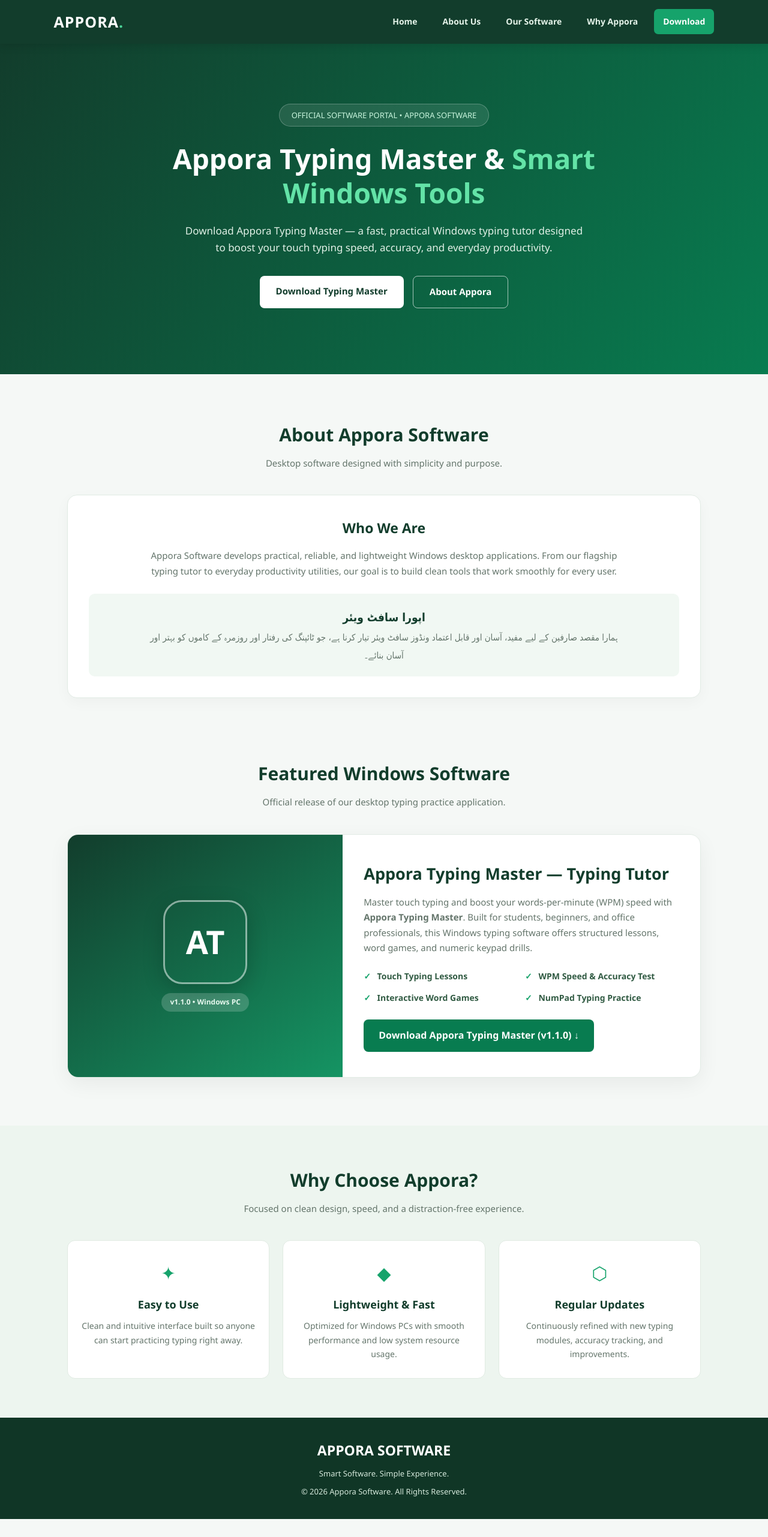
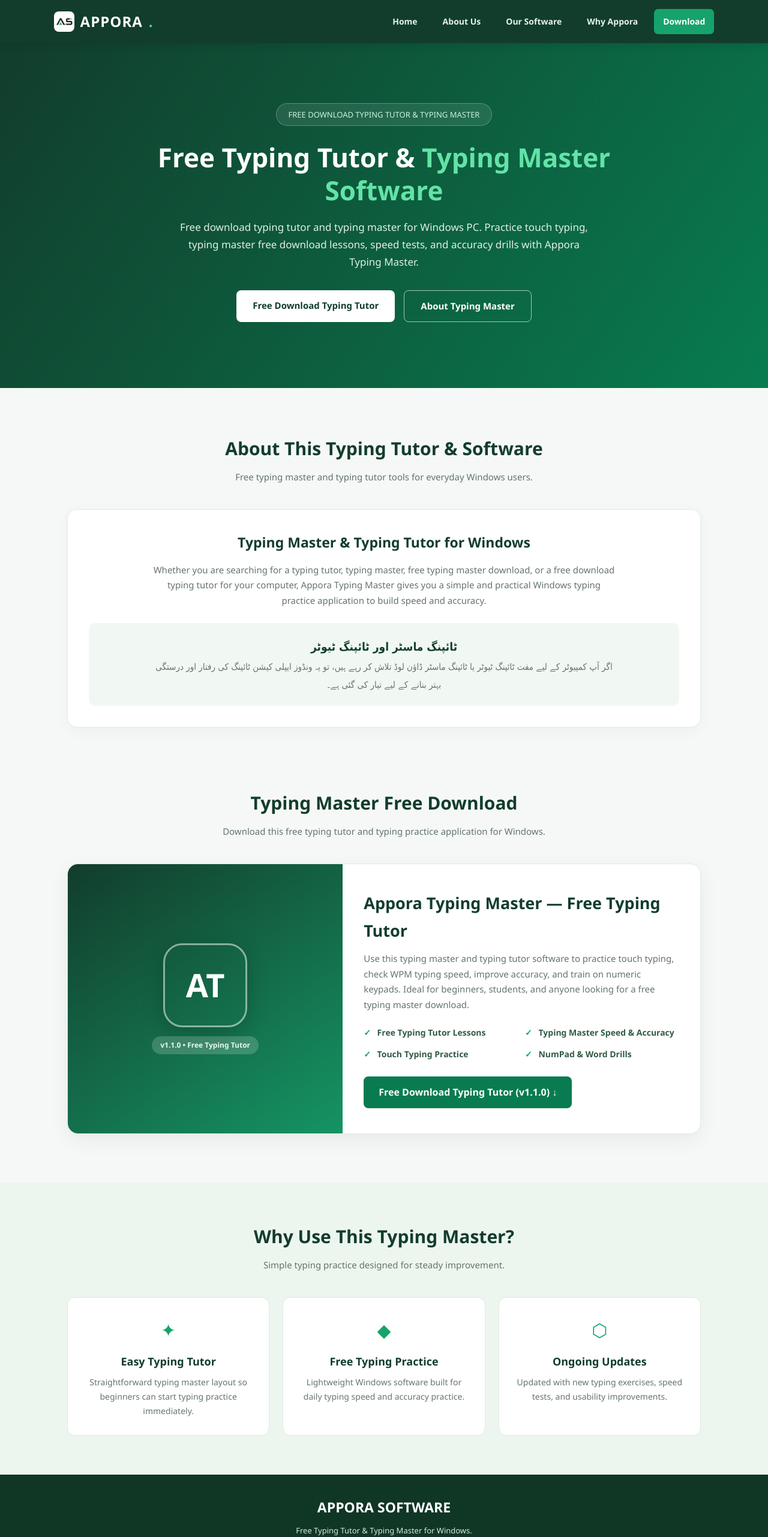
Before and after one commit to apporasoftware/apporasoftware.github.io, a plain HTML site: page index.html in a window 1280 px wide. Shown: the top 2563 px of the page at 60% size. Before the commit the page ends 2533 px from the top, so only its background shows below. Drawn offline with Linux system fonts and the light colour scheme.

Commit message:
Update index.html

```diff
--- a/index.html
+++ b/index.html
@@ -5,24 +5,26 @@
     <meta name="viewport" content="width=device-width, initial-scale=1.0">
 
     <meta name="google-site-verification" content="PgGOg4RWPH0kiT1RGmIXbCGh1lB6I_83J6gtxWgzRMo">
-<link rel="icon" type="image/png" href="/logo.png">
-<link rel="shortcut icon" type="image/png" href="/logo.png">
-<link rel="apple-touch-icon" href="/logo.png">
-    <title>Appora Typing Master | Free Typing Tutor & Windows Software</title>
-     <title>Typing Master | Free Typing Tutor For Windows Software</title>
-   <title>Typing Master Free Download| Free Typing Tutor download</title>
-    <meta name="description" content="Download Appora Typing Master — a free Windows typing tutor and practice software designed to improve your touch typing speed (WPM) and keyboard accuracy.">
 
-    <meta name="keywords" content="Appora Software, Appora Typing Master, typing tutor, typing master free download, typing practice software, touch typing tutor, Windows typing app">
+    <title>Appora Typing Master | Typing Master Download </title>
+
+    <meta name="description" content="Free download typing tutor and typing master for Windows PC. Practice touch typing, improve WPM speed and accuracy with Appora Typing Master.">
+
+    <meta name="keywords" content="free download typing tutor, typing master, typing tutor, free typing master download, typing master free download, typing practice software, touch typing tutor, Windows typing app, Appora Typing Master">
 
     <meta name="robots" content="index, follow">
 
     <link rel="canonical" href="https://apporasoftware.github.io/">
     <meta property="og:site_name" content="Appora Software">
-    <meta property="og:title" content="Appora Typing Master | Free Windows Typing Tutor">
-    <meta property="og:description" content="Improve your typing speed and accuracy with Appora Typing Master. Official Windows desktop typing practice software.">
+    <meta property="og:title" content="Free Typing Tutor &amp; Typing Master Download | Appora Typing Master">
+    <meta property="og:description" content="Free download typing tutor and typing master software for Windows. Improve typing speed and accuracy.">
     <meta property="og:url" content="https://apporasoftware.github.io/">
     <meta property="og:type" content="website">
+
+    <!-- Appora Software Favicon -->
+    <link rel="icon" type="image/png" href="/logo.png">
+    <link rel="shortcut icon" type="image/png" href="/logo.png">
+    <link rel="apple-touch-icon" href="/logo.png">
 
     <!-- Structured Data for Site Name & Software App -->
     <script type="application/ld+json">
@@ -31,16 +33,16 @@
         "@context": "https://schema.org",
         "@type": "WebSite",
         "name": "Appora Software",
-        "alternateName": ["Appora", "Appora Typing Master"],
+        "alternateName": ["Appora Typing Master", "Typing Master", "Typing Tutor"],
         "url": "https://apporasoftware.github.io/"
       },
       {
         "@context": "https://schema.org",
         "@type": "SoftwareApplication",
-        "name": "Appora Typing Master",
+        "name": "Appora Typing Master — Free Typing Tutor",
         "operatingSystem": "Windows",
         "applicationCategory": "EducationalApplication",
-        "description": "A Windows desktop typing tutor and practice application designed to improve typing speed and accuracy.",
+        "description": "Free download typing tutor and typing master software for Windows to practice touch typing, WPM speed, and keyboard accuracy.",
         "offers": {
           "@type": "Offer",
           "price": "0",
@@ -49,12 +51,6 @@
       }
     ]
     </script>
-
-<!-- Appora Software Favicon -->
-<link rel="icon" type="image/png" href="/logo.png">
-<link rel="shortcut icon" type="image/png" href="/logo.png">
-<link rel="apple-touch-icon" href="/logo.png">
-
 
     <style>
         :root {
@@ -99,12 +95,24 @@
 
         .logo {
             color: white;
-            font-size: 25px;
+            font-size: 24px;
             font-weight: 800;
             letter-spacing: 1px;
+            display: flex;
+            align-items: center;
+            gap: 10px;
         }
 
-        .logo span {
+        .nav-icon {
+            width: 34px;
+            height: 34px;
+            border-radius: 8px;
+            object-fit: cover;
+            background: #ffffff;
+            padding: 2px;
+        }
+
+        .logo .dot {
             color: #4bd69a;
         }
 
@@ -163,7 +171,7 @@
         }
 
         .hero h1 {
-            font-size: 46px;
+            font-size: 44px;
             line-height: 1.25;
             margin-bottom: 20px;
             font-weight: 800;
@@ -176,7 +184,7 @@
         .hero p {
             font-size: 17px;
             color: #e0f0e6;
-            max-width: 680px;
+            max-width: 700px;
             margin: 0 auto 32px;
         }
 
@@ -505,7 +513,8 @@
 <!-- Navigation -->
 <nav>
     <div class="logo">
-        APPORA<span>.</span>
+        <img src="https://apporasoftware.github.io/logo.png" alt="Appora Software Logo" class="nav-icon">
+        <span>APPORA</span><span class="dot">.</span>
     </div>
 
     <div class="nav-links">
@@ -521,25 +530,25 @@
 <header class="hero" id="home">
     <div class="hero-content">
         <div class="hero-tag">
-            OFFICIAL SOFTWARE PORTAL • APPORA SOFTWARE
+            FREE DOWNLOAD TYPING TUTOR &amp; TYPING MASTER
         </div>
 
         <h1>
-            Appora Typing Master &amp;
-            <span>Smart Windows Tools</span>
+            Free Typing Tutor &amp;
+            <span>Typing Master Software</span>
         </h1>
 
         <p>
-            Download Appora Typing Master — a fast, practical Windows typing tutor designed to boost your touch typing speed, accuracy, and everyday productivity.
+            Free download typing tutor and typing master for Windows PC. Practice touch typing, typing master free download lessons, speed tests, and accuracy drills with Appora Typing Master.
         </p>
 
         <div class="hero-buttons">
             <a href="#software" class="btn btn-primary">
-                Download Typing Master
+                Free Download Typing Tutor
             </a>
 
             <a href="#about" class="btn btn-outline">
-                About Appora
+                About Typing Master
             </a>
         </div>
     </div>
@@ -551,21 +560,21 @@
     <section class="about" id="about">
         <div class="container">
             <div class="section-heading">
-                <h2>About Appora Software</h2>
-                <p>Desktop software designed with simplicity and purpose.</p>
+                <h2>About This Typing Tutor &amp; Software</h2>
+                <p>Free typing master and typing tutor tools for everyday Windows users.</p>
             </div>
 
             <div class="about-card">
-                <h3>Who We Are</h3>
+                <h3>Typing Master &amp; Typing Tutor for Windows</h3>
 
                 <p>
-                    Appora Software develops practical, reliable, and lightweight Windows desktop applications. From our flagship typing tutor to everyday productivity utilities, our goal is to build clean tools that work smoothly for every user.
+                    Whether you are searching for a typing tutor, typing master, free typing master download, or a free download typing tutor for your computer, Appora Typing Master gives you a simple and practical Windows typing practice application to build speed and accuracy.
                 </p>
 
                 <div class="urdu-text">
-                    <strong>اپورا سافٹ ویئر</strong>
+                    <strong>ٹائپنگ ماسٹر اور ٹائپنگ ٹیوٹر</strong>
                     <p>
-                        ہمارا مقصد صارفین کے لیے مفید، آسان اور قابل اعتماد ونڈوز سافٹ ویئر تیار کرنا ہے، جو ٹائپنگ کی رفتار اور روزمرہ کے کاموں کو بہتر اور آسان بنائے۔
+                        اگر آپ کمپیوٹر کے لیے مفت ٹائپنگ ٹیوٹر یا ٹائپنگ ماسٹر ڈاؤن لوڈ تلاش کر رہے ہیں، تو یہ ونڈوز ایپلی کیشن ٹائپنگ کی رفتار اور درستگی بہتر بنانے کے لیے تیار کی گئی ہے۔
                     </p>
                 </div>
             </div>
@@ -576,8 +585,8 @@
     <section class="software" id="software">
         <div class="container">
             <div class="section-heading">
-                <h2>Featured Windows Software</h2>
-                <p>Official release of our desktop typing practice application.</p>
+                <h2>Typing Master Free Download</h2>
+                <p>Download this free typing tutor and typing practice application for Windows.</p>
             </div>
 
             <div class="software-card">
@@ -585,40 +594,40 @@
                     <div class="software-icon">
                         AT
                     </div>
-                    <span class="version-badge">v1.1.0 • Windows PC</span>
+                    <span class="version-badge">v1.1.0 • Free Typing Tutor</span>
                 </div>
 
                 <div class="software-info">
-                    <h3>Appora Typing Master — Typing Tutor</h3>
+                    <h3>Appora Typing Master — Free Typing Tutor</h3>
 
                     <p>
-                        Master touch typing and boost your words-per-minute (WPM) speed with <strong>Appora Typing Master</strong>. Built for students, beginners, and office professionals, this Windows typing software offers structured lessons, word games, and numeric keypad drills.
+                        Use this typing master and typing tutor software to practice touch typing, check WPM typing speed, improve accuracy, and train on numeric keypads. Ideal for beginners, students, and anyone looking for a free typing master download.
                     </p>
 
                     <div class="features">
                         <div class="feature">
-                            <span>✓</span> Touch Typing Lessons
+                            <span>✓</span> Free Typing Tutor Lessons
                         </div>
 
                         <div class="feature">
-                            <span>✓</span> WPM Speed &amp; Accuracy Test
+                            <span>✓</span> Typing Master Speed &amp; Accuracy
                         </div>
 
                         <div class="feature">
-                            <span>✓</span> Interactive Word Games
+                            <span>✓</span> Touch Typing Practice
                         </div>
 
                         <div class="feature">
-                            <span>✓</span> NumPad Typing Practice
+                            <span>✓</span> NumPad &amp; Word Drills
                         </div>
                     </div>
 
                     <a
-                        href="https://github.com/apporasoftware/apporasoftware.github.io/releases/tag/v1.1.0"
+                        href="https://github.com/apporasoftware/ApporaTypingMaster/releases"
                         target="_blank"
                         rel="noopener noreferrer"
                         class="download-btn">
-                        Download Appora Typing Master (v1.1.0) ↓
+                        Free Download Typing Tutor (v1.1.0) ↓
                     </a>
                 </div>
             </div>
@@ -629,32 +638,32 @@
     <section class="benefits" id="benefits">
         <div class="container">
             <div class="section-heading">
-                <h2>Why Choose Appora?</h2>
-                <p>Focused on clean design, speed, and a distraction-free experience.</p>
+                <h2>Why Use This Typing Master?</h2>
+                <p>Simple typing practice designed for steady improvement.</p>
             </div>
 
             <div class="benefit-grid">
                 <div class="benefit-card">
                     <div class="symbol">✦</div>
-                    <h3>Easy to Use</h3>
+                    <h3>Easy Typing Tutor</h3>
                     <p>
-                        Clean and intuitive interface built so anyone can start practicing typing right away.
+                        Straightforward typing master layout so beginners can start typing practice immediately.
                     </p>
                 </div>
 
                 <div class="benefit-card">
                     <div class="symbol">◆</div>
-                    <h3>Lightweight &amp; Fast</h3>
+                    <h3>Free Typing Practice</h3>
                     <p>
-                        Optimized for Windows PCs with smooth performance and low system resource usage.
+                        Lightweight Windows software built for daily typing speed and accuracy practice.
                     </p>
                 </div>
 
                 <div class="benefit-card">
                     <div class="symbol">⬡</div>
-                    <h3>Regular Updates</h3>
+                    <h3>Ongoing Updates</h3>
                     <p>
-                        Continuously refined with new typing modules, accuracy tracking, and improvements.
+                        Updated with new typing exercises, speed tests, and usability improvements.
                     </p>
                 </div>
             </div>
@@ -666,7 +675,7 @@
 <!-- Footer -->
 <footer>
     <h3>APPORA SOFTWARE</h3>
-    <p>Smart Software. Simple Experience.</p>
+    <p>Free Typing Tutor &amp; Typing Master for Windows.</p>
     <p>© 2026 Appora Software. All Rights Reserved.</p>
 </footer>
 
```
